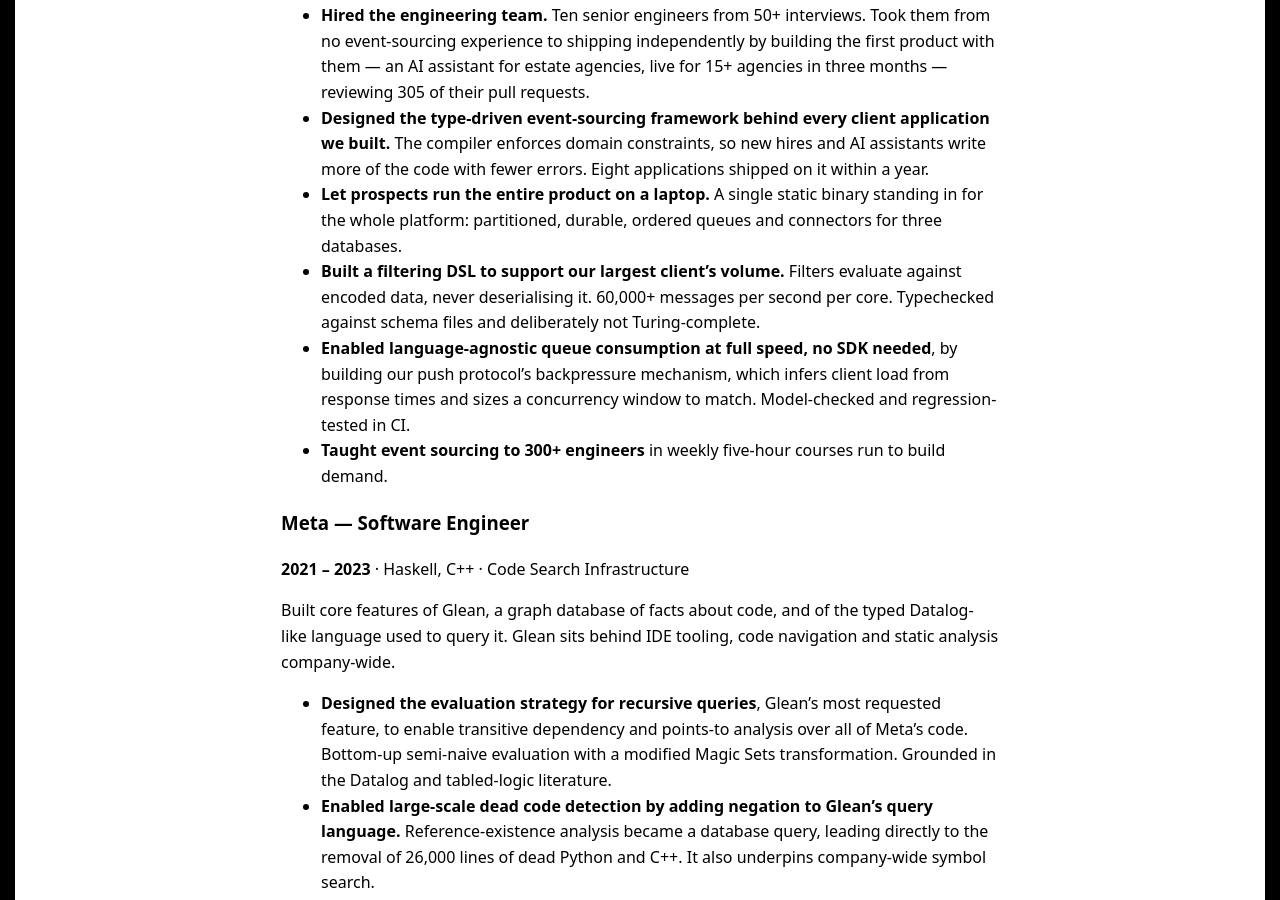
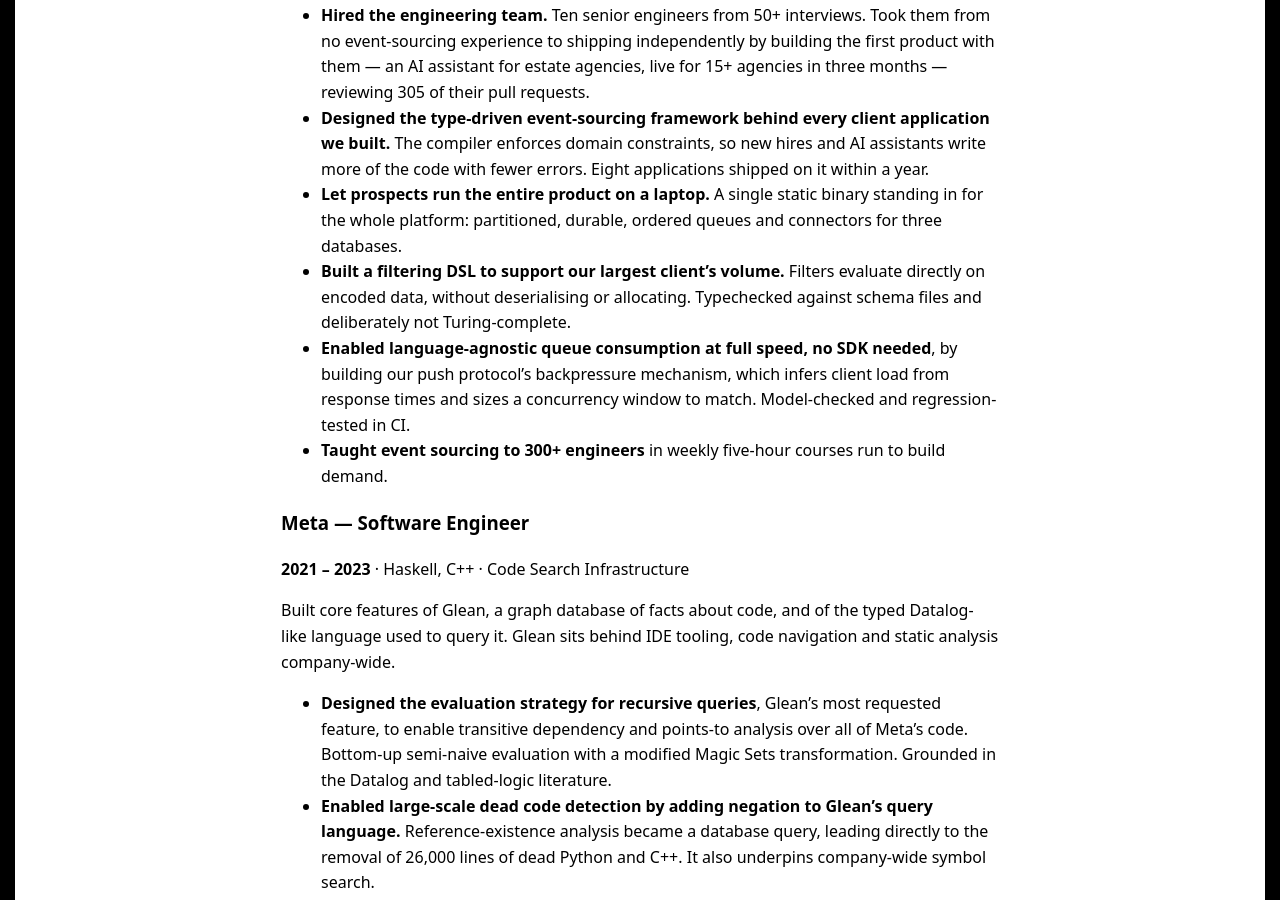
Before and after one commit to lazamar/lazamar.github.io, a Jekyll site: the page built from pages/cv.md, in a window 1280 px wide and 900 px high, scrolled down 682 px. Built offline with Jekyll 4.4.1, drawn with Linux system fonts in a browser that asks for light colours.

Commit message:
Remove redundant 60k benchmark

```diff
--- a/pages/cv.md
+++ b/pages/cv.md
@@ -29,7 +29,7 @@ Founding engineer. Led product engineering and direction as the company grew fro
 - **Hired the engineering team.** Ten senior engineers from 50+ interviews. Took them from no event-sourcing experience to shipping independently by building the first product with them — an AI assistant for estate agencies, live for 15+ agencies in three months — reviewing 305 of their pull requests.
 - **Designed the type-driven event-sourcing framework behind every client application we built.** The compiler enforces domain constraints, so new hires and AI assistants write more of the code with fewer errors. Eight applications shipped on it within a year.
 - **Let prospects run the entire product on a laptop.** A single static binary standing in for the whole platform: partitioned, durable, ordered queues and connectors for three databases.
-- **Built a filtering DSL to support our largest client's volume.** Filters evaluate against encoded data, never deserialising it. 60,000+ messages per second per core. Typechecked against schema files and deliberately not Turing-complete.
+- **Built a filtering DSL to support our largest client's volume.** Filters evaluate directly on encoded data, without deserialising or allocating. Typechecked against schema files and deliberately not Turing-complete.
 - **Enabled language-agnostic queue consumption at full speed, no SDK needed**, by building our push protocol's backpressure mechanism, which infers client load from response times and sizes a concurrency window to match. Model-checked and regression-tested in CI.
 - **Taught event sourcing to 300+ engineers** in weekly five-hour courses run to build demand.
 
```
